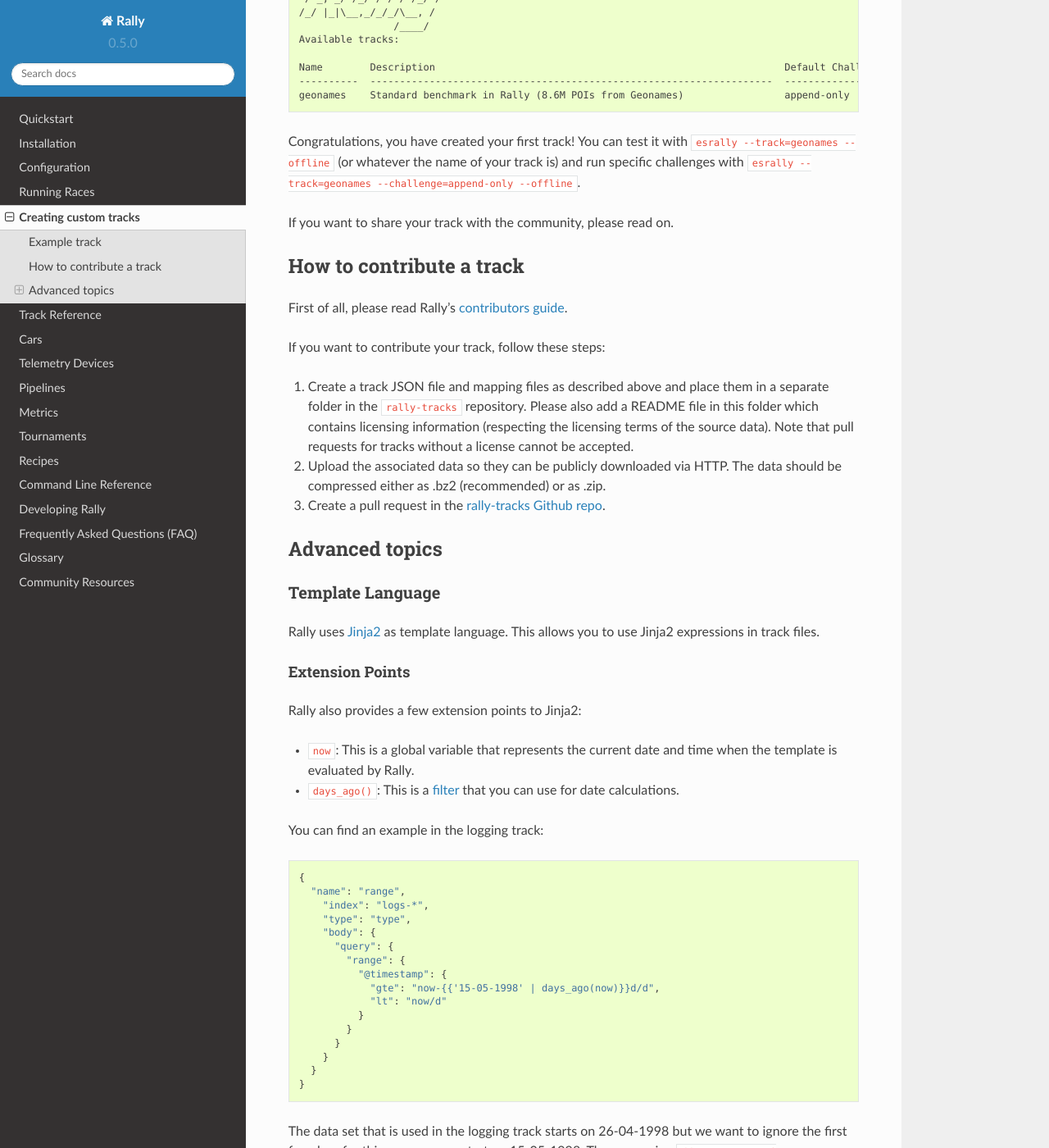
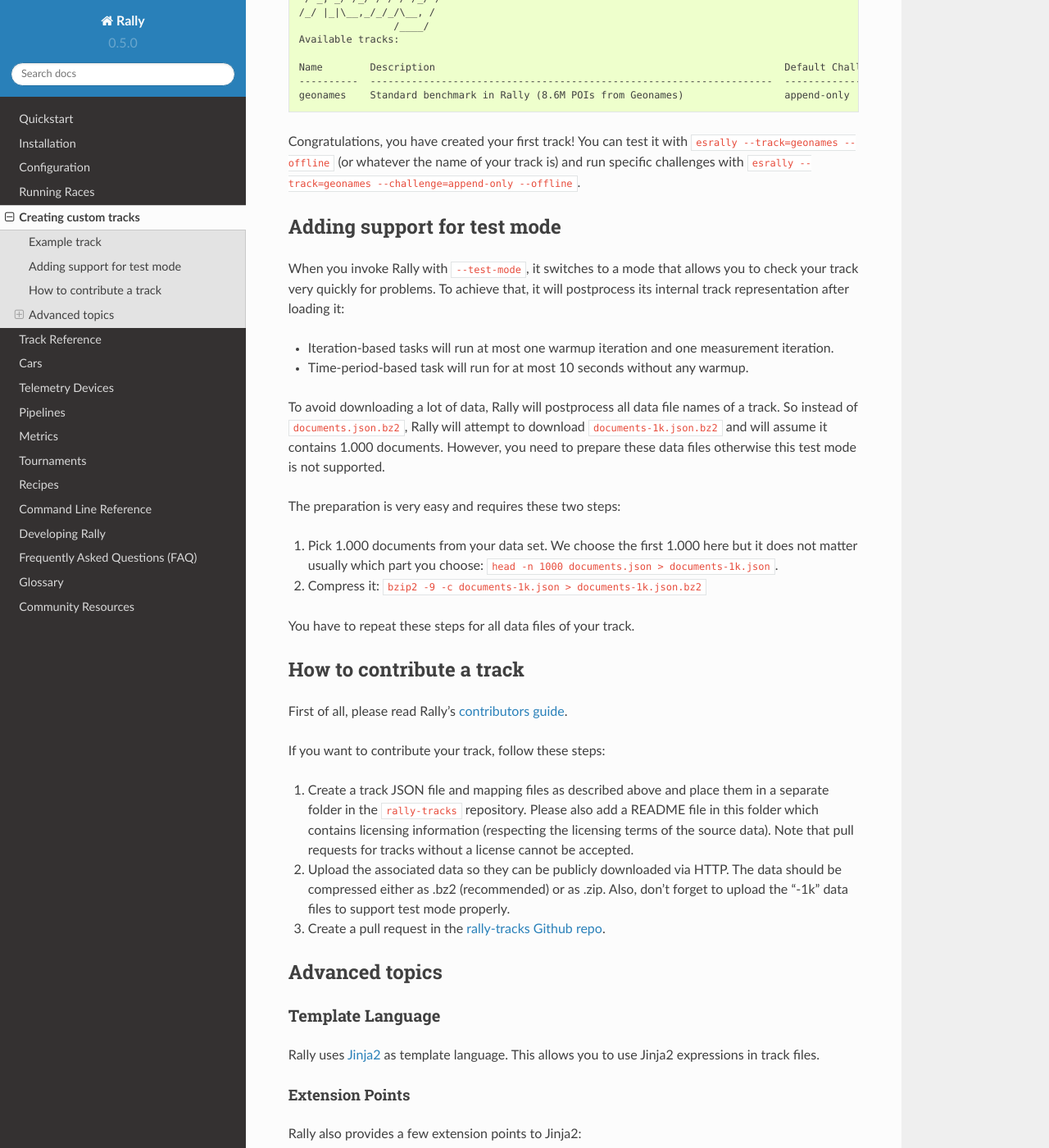
Before and after one commit to elastic/rally, a Sphinx documentation site: the page built from docs/adding_tracks.rst, in a window 1280 px wide and 1400 px high, scrolled down 3561 px. Shown: the whole window at 82% size. Built offline with Sphinx 7.4.7 and the Read the Docs theme 2.0.0, drawn with Linux system fonts in a browser that asks for light colours.

Commit message:
Document how to support --test-mode in a track
Closes #213

```diff
--- a/docs/adding_tracks.rst
+++ b/docs/adding_tracks.rst
@@ -165,7 +165,24 @@ When you invoke ``esrally list tracks``, the new track should now appear::
 
 Congratulations, you have created your first track! You can test it with ``esrally --track=geonames --offline`` (or whatever the name of your track is) and run specific challenges with ``esrally --track=geonames --challenge=append-only --offline``.
 
-If you want to share your track with the community, please read on.
+.. _add_track_test_mode:
+
+Adding support for test mode
+----------------------------
+
+When you invoke Rally with ``--test-mode``, it switches to a mode that allows you to check your track very quickly for problems. To achieve that, it will postprocess its internal track representation after loading it:
+
+* Iteration-based tasks will run at most one warmup iteration and one measurement iteration.
+* Time-period-based task will run for at most 10 seconds without any warmup.
+
+To avoid downloading a lot of data, Rally will postprocess all data file names of a track. So instead of ``documents.json.bz2``, Rally will attempt to download ``documents-1k.json.bz2`` and will assume it contains 1.000 documents. However, you need to prepare these data files otherwise this test mode is not supported.
+
+The preparation is very easy and requires these two steps:
+
+1. Pick 1.000 documents from your data set. We choose the first 1.000 here but it does not matter usually which part you choose: ``head -n 1000 documents.json > documents-1k.json``.
+2. Compress it: ``bzip2 -9 -c documents-1k.json > documents-1k.json.bz2``
+
+You have to repeat these steps for all data files of your track.
 
 How to contribute a track
 -------------------------
@@ -175,7 +192,7 @@ First of all, please read Rally's `contributors guide <https://github.com/elasti
 If you want to contribute your track, follow these steps:
 
 1. Create a track JSON file and mapping files as described above and place them in a separate folder in the ``rally-tracks`` repository. Please also add a README file in this folder which contains licensing information (respecting the licensing terms of the source data). Note that pull requests for tracks without a license cannot be accepted.
-2. Upload the associated data so they can be publicly downloaded via HTTP. The data should be compressed either as .bz2 (recommended) or as .zip.
+2. Upload the associated data so they can be publicly downloaded via HTTP. The data should be compressed either as .bz2 (recommended) or as .zip. Also, don't forget to upload the "-1k" data files to support test mode properly.
 3. Create a pull request in the `rally-tracks Github repo <https://github.com/elastic/rally-tracks>`_.
 
 Advanced topics
--- a/docs/command_line_reference.rst
+++ b/docs/command_line_reference.rst
@@ -103,10 +103,14 @@ This option enables a profiler on all operations that the load test driver perfo
 
 In this example we can spot quickly that ``Random.seed`` is called excessively, causing an accidental bottleneck in the load test driver.
 
+.. _clr_test_mode:
+
 ``test-mode``
 ~~~~~~~~~~~~~
 
 Allows you to test a track without running it for the whole duration. This mode is only intended for quick sanity checks when creating a track. Please don't rely on these numbers at all (they are meaningless).
+
+If you write your own track, please keep in mind that you need :ref:`prepare your track to support this mode <add_track_test_mode>`.
 
 ``telemetry``
 ~~~~~~~~~~~~~
```
